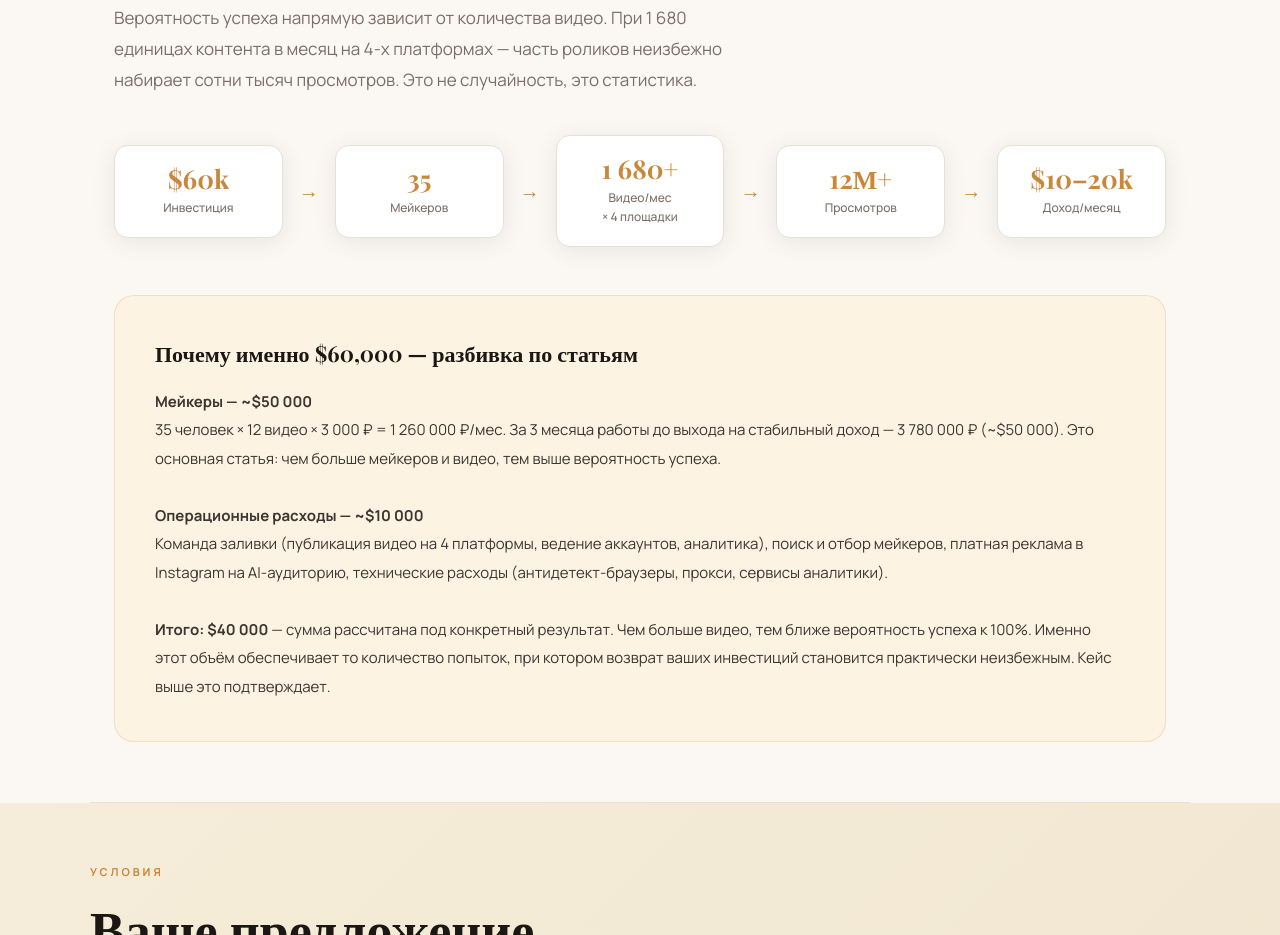
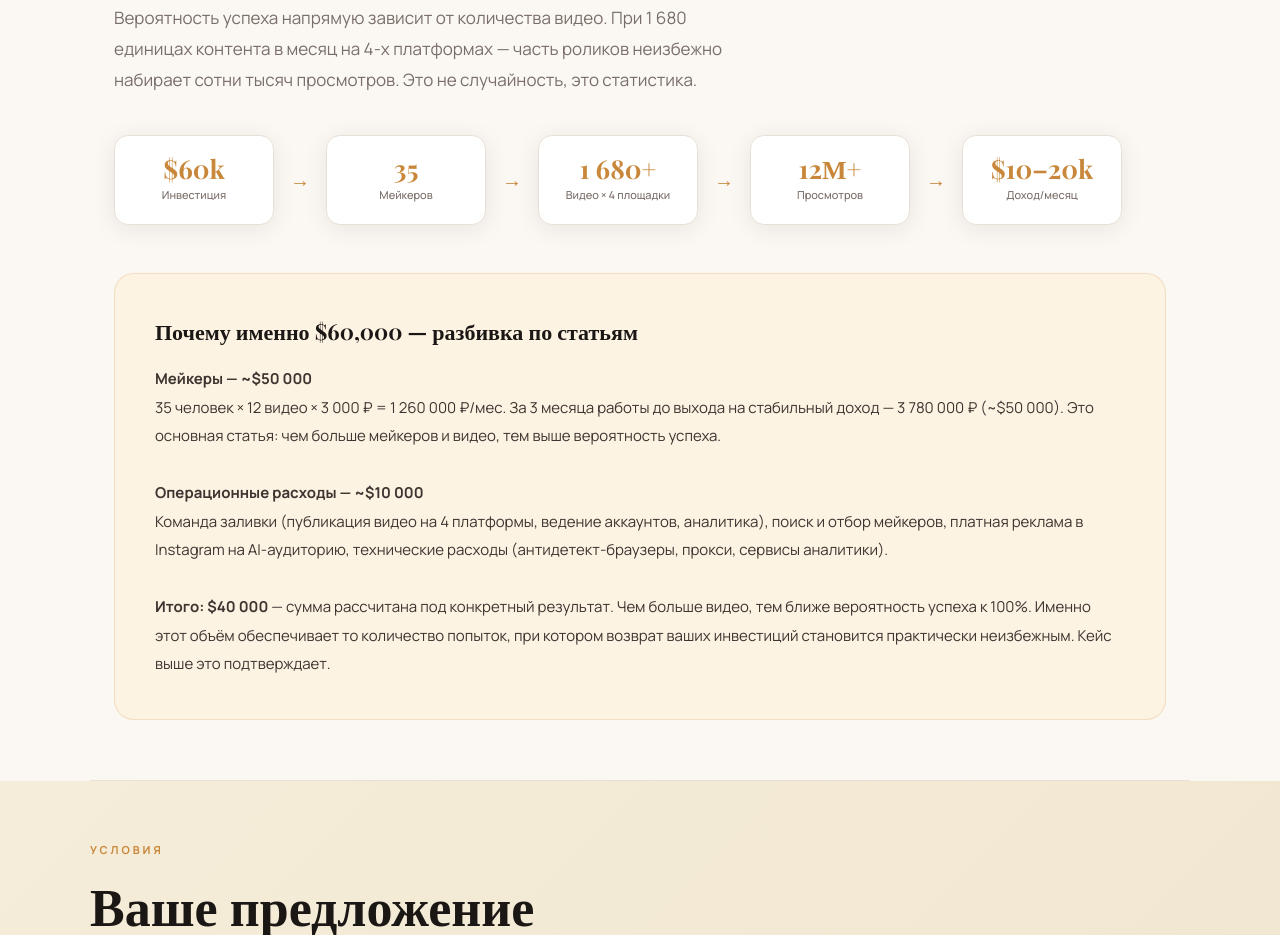
Before and after one commit to shikardosteam/ayna, a plain HTML site: page index.html in a window 1280 px wide. Shown: the part 3834-4769 px from the top of the page. Drawn offline with nearby package versions, Linux system fonts and the light colour scheme.

Commit message:
Add files via upload

```diff
--- a/index.html
+++ b/index.html
@@ -79,9 +79,9 @@
   .math-explain-title { font-family: 'Playfair Display', serif; font-size: 22px; font-weight: 700; color: var(--dark); margin-bottom: 16px; }
   .math-explain-text { font-size: 15px; color: var(--text); line-height: 1.9; }
   .math-flow { display: flex; align-items: center; gap: 16px; margin-top: 40px; }
-  .math-flow-item { background: var(--warm-white); border-radius: 14px; padding: 20px 24px; border: 1px solid var(--border); text-align: center; flex: 1; min-width: 130px; box-shadow: var(--shadow); display: flex; flex-direction: column; align-items: center; justify-content: center; }
+  .math-flow-item { background: var(--warm-white); border-radius: 14px; padding: 16px 12px; border: 1px solid var(--border); text-align: center; flex: 1; min-width: 120px; max-width: 160px; height: 90px; box-shadow: var(--shadow); display: flex; flex-direction: column; align-items: center; justify-content: center; }
   .math-flow-num { font-family: 'Playfair Display', serif; font-size: 26px; font-weight: 700; color: var(--accent); line-height: 1; }
-  .math-flow-label { font-size: 12px; color: var(--text-light); margin-top: 6px; font-weight: 500; }
+  .math-flow-label { font-size: 11px; color: var(--text-light); margin-top: 4px; font-weight: 500; white-space: nowrap; }
   .math-flow-arrow { font-size: 20px; color: var(--accent); flex-shrink: 0; }
 
   /* INVESTMENT */
@@ -388,7 +388,7 @@
     <div class="math-flow-arrow">→</div>
     <div class="math-flow-item">
       <div class="math-flow-num">1 680+</div>
-      <div class="math-flow-label">Видео/мес<br>× 4 площадки</div>
+      <div class="math-flow-label">Видео × 4 площадки</div>
     </div>
     <div class="math-flow-arrow">→</div>
     <div class="math-flow-item">
```
